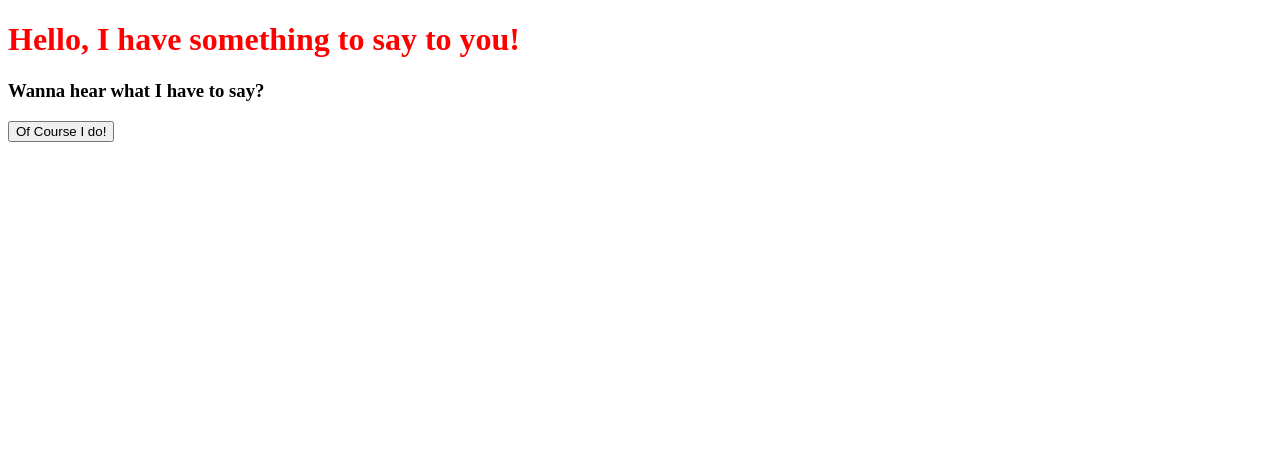
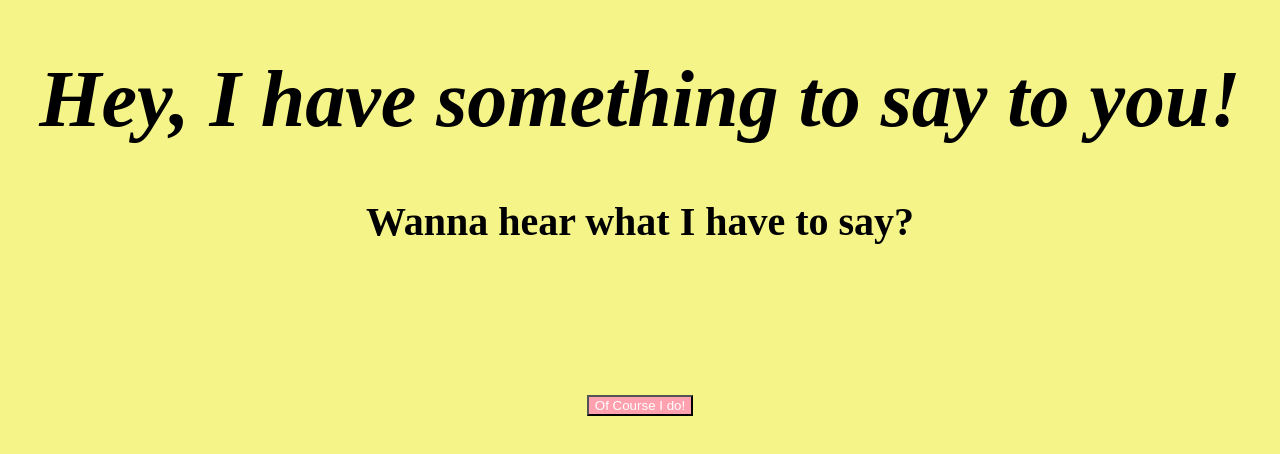
Before and after one commit to JakeD217/Mixed3, a plain HTML site: page index.html in a window 1280 px wide. Drawn offline with Linux system fonts and the light colour scheme.

Commit message:
done for the day

```diff
--- a/index.html
+++ b/index.html
@@ -6,8 +6,8 @@
     </head>
 
     <body>
-        <h1>Hello, I have something to say to you!</h1>
-        <h3>Wanna hear what I have to say?</h3>
+        <h1 id="greeting">Hey, I have something to say to you!</h1>
+        <h3 id="prompt">Wanna hear what I have to say?</h3>
         <p id="message"></p>
         <div id="messageholder">
             <button type="button" id="generator" >Of Course I do!</button>
--- a/style.css
+++ b/style.css
@@ -1,8 +1,19 @@
 
-
-h1{
-    color:red;
+body{
+    background-color: rgb(244, 244, 137);
+    text-align: center;
 }
-title{
-    color:blue;
+#message{
+    font-size: 150px;
 }
+#greeting{
+font-style: italic;
+font-size: 80px;
+}
+#prompt{
+    font-size: 40px;
+}
+button{
+    background-color:rgb(255, 161, 175);
+    color:white;
+}
```
